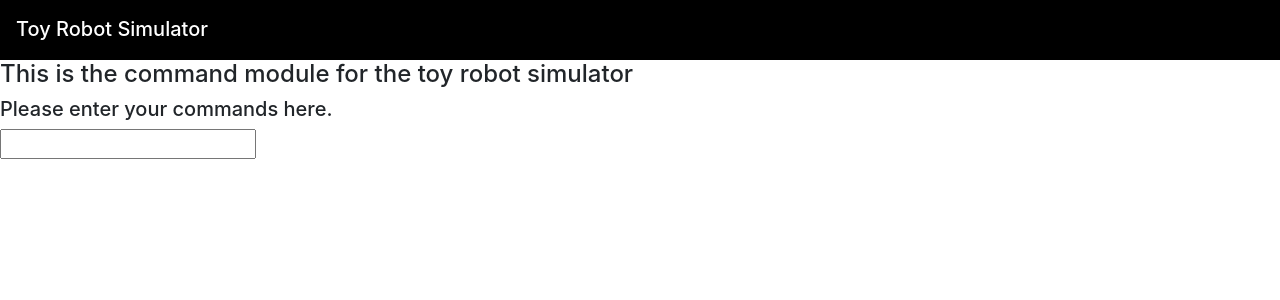
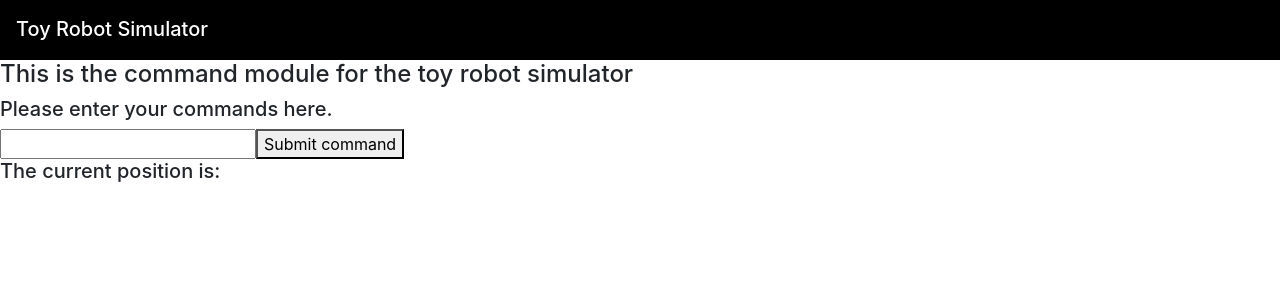
Before and after one commit to mithunprem/toyrobotsimulator, a React (Create React App) app: page / in a window 1280 px wide. Shown: the top 300 px of the page. Built offline with nearby package versions, Linux system fonts and the light colour scheme.

Commit message:
Created separate components for Command input and the final results.

```diff
--- /dev/null
+++ b/src/Components/CommandInput/index.js
@@ -0,0 +1,16 @@
+import React, { Fragment } from 'react';
+
+function CommandModule() {
+  return (
+    <Fragment>
+      <div className="command-module">
+        <h4> This is the command module for the toy robot simulator</h4>
+        <h5> Please enter your commands here. </h5>
+        <input type="text" name="command"></input>
+        <button name="submit-command">Submit command</button>
+      </div>
+    </Fragment>
+  );
+}
+
+export default CommandModule;
--- /dev/null
+++ b/src/Components/Result/index.js
@@ -0,0 +1,13 @@
+import React, { Fragment } from 'react';
+
+function Result() {
+  return (
+    <Fragment>
+      <div className="results">
+        <h5>The current position is: </h5>
+      </div>
+    </Fragment>
+  );
+}
+
+export default Result;
--- a/src/Containers/CommandModule/index.js
+++ b/src/Containers/CommandModule/index.js
@@ -1,12 +1,12 @@
-import React from 'react';
-
+import React, { Fragment } from 'react';
+import CommandInput from '../../Components/CommandInput';
+import Result from '../../Components/Result';
 function CommandModule() {
   return (
-    <div className="App">
-      <h4> This is the command module for the toy robot simulator</h4>
-      <h5> Please enter your commands here. </h5>
-      <input type="text" name="command"></input>
-    </div>
+    <Fragment>
+      <CommandInput />
+      <Result />
+    </Fragment>
   );
 }
 
```
